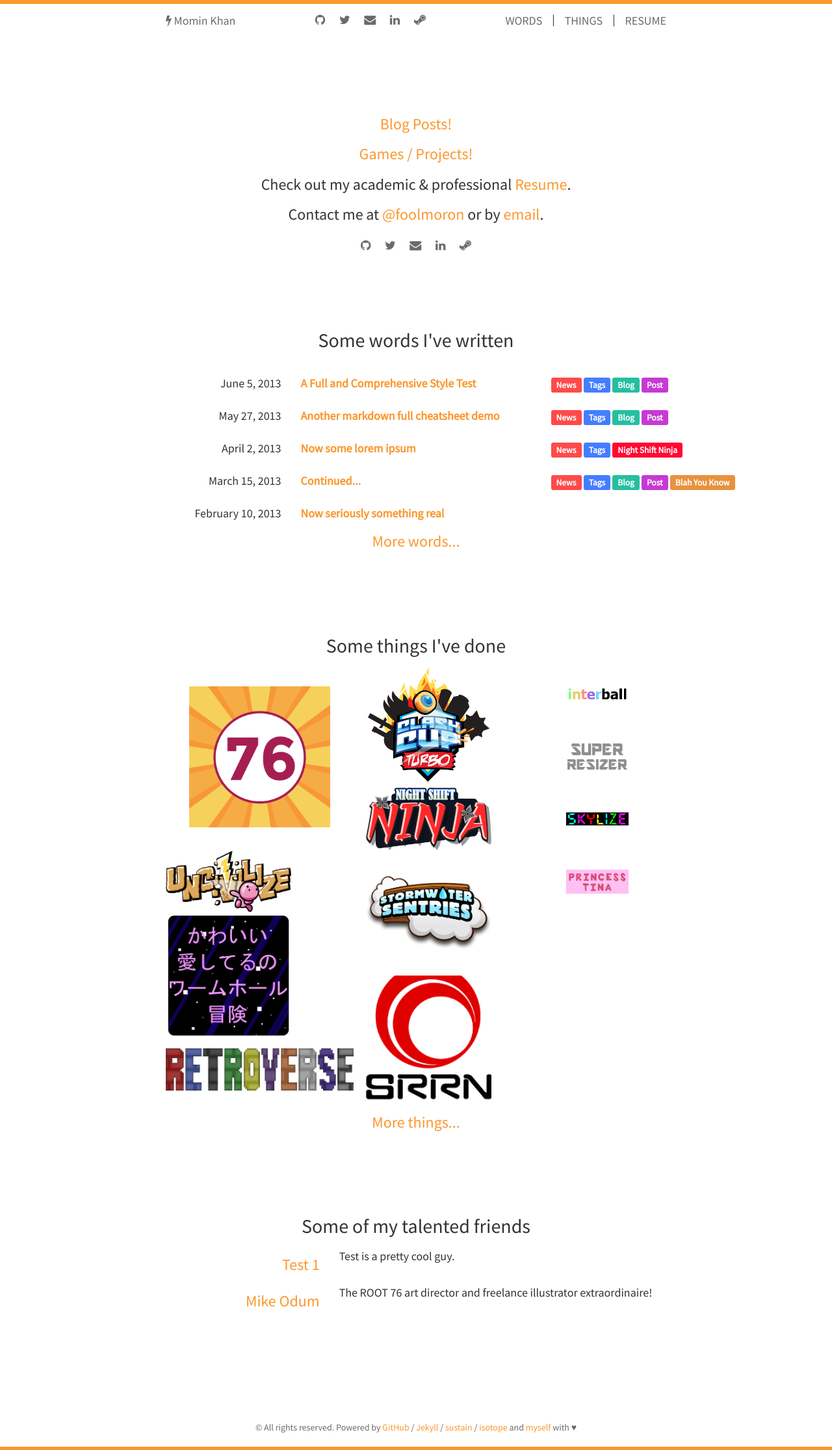
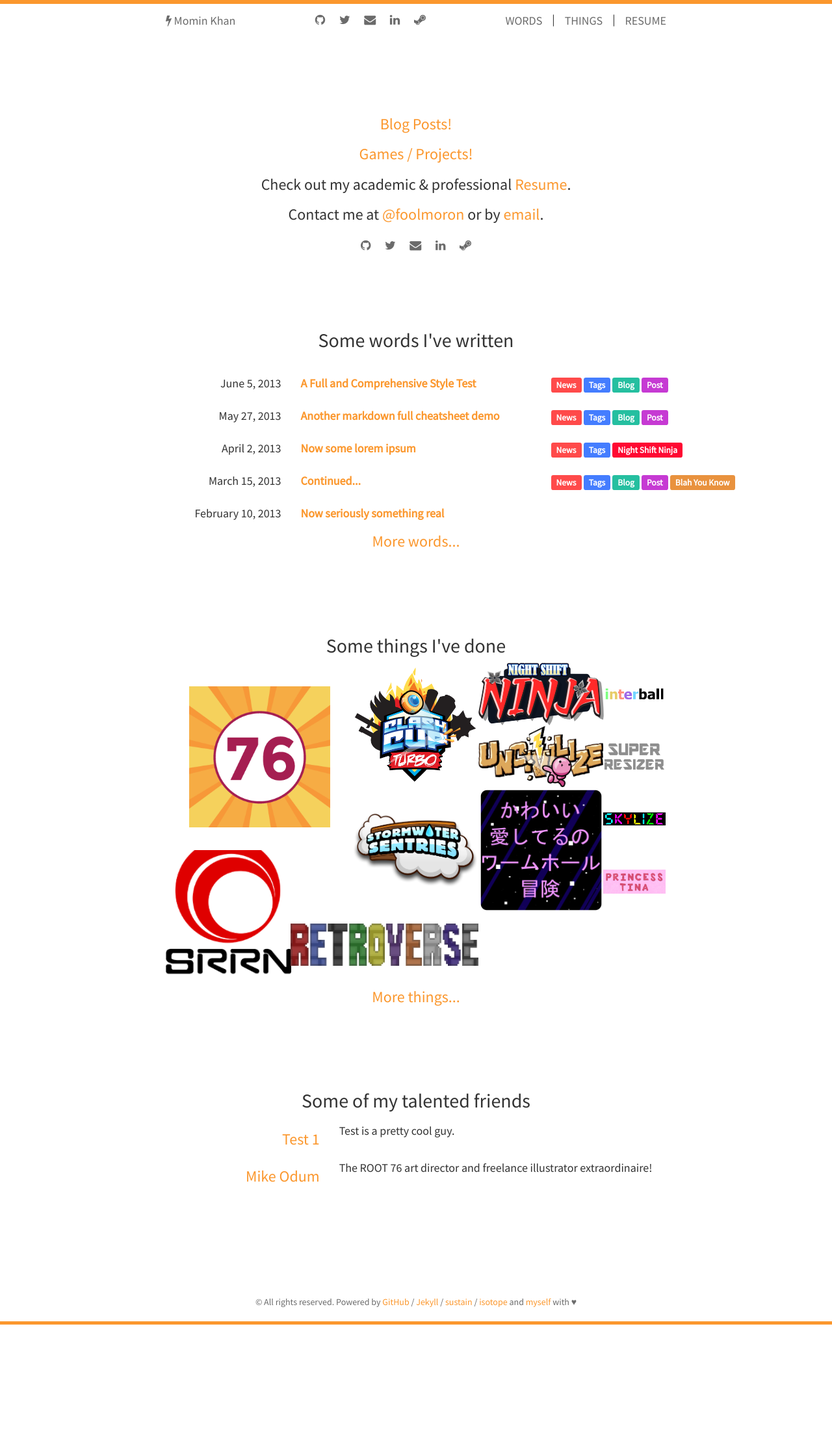
Before and after one commit to foolmoron/foolmoron.github.io, a Jekyll site: the page built from index.html, in a window 1280 px wide. Shown: the whole page at 65% size. Built offline with Jekyll 4.4.1, drawn with Linux system fonts in a browser that asks for light colours; nearby versions of some CDN libraries; Markdown is read by kramdown in place of the engine named in the settings; the list of posts is cut into pages by our own code; after the commit the page ends 2038 px from its top, so only the background shows below that.

Commit message:
Fixed bad sizing for small grid

```diff
--- a/_includes/project-grid.html
+++ b/_includes/project-grid.html
@@ -1,5 +1,9 @@
 <div class="project-grid" style="max-width: 1000px;">
-  <div class="project-grid-sizer width1 height1"></div>
+  {% if include.small_items %}
+    <div class="project-grid-sizer widthsmall1 heightsmall1"></div>
+  {% else %}
+    <div class="project-grid-sizer width1 height1"></div>
+  {% endif %}
   {% assign sorted_projects = site.projects | sort:"weight" %}
   {% assign i = 0 %}
   {% for project in sorted_projects reversed %}
```
